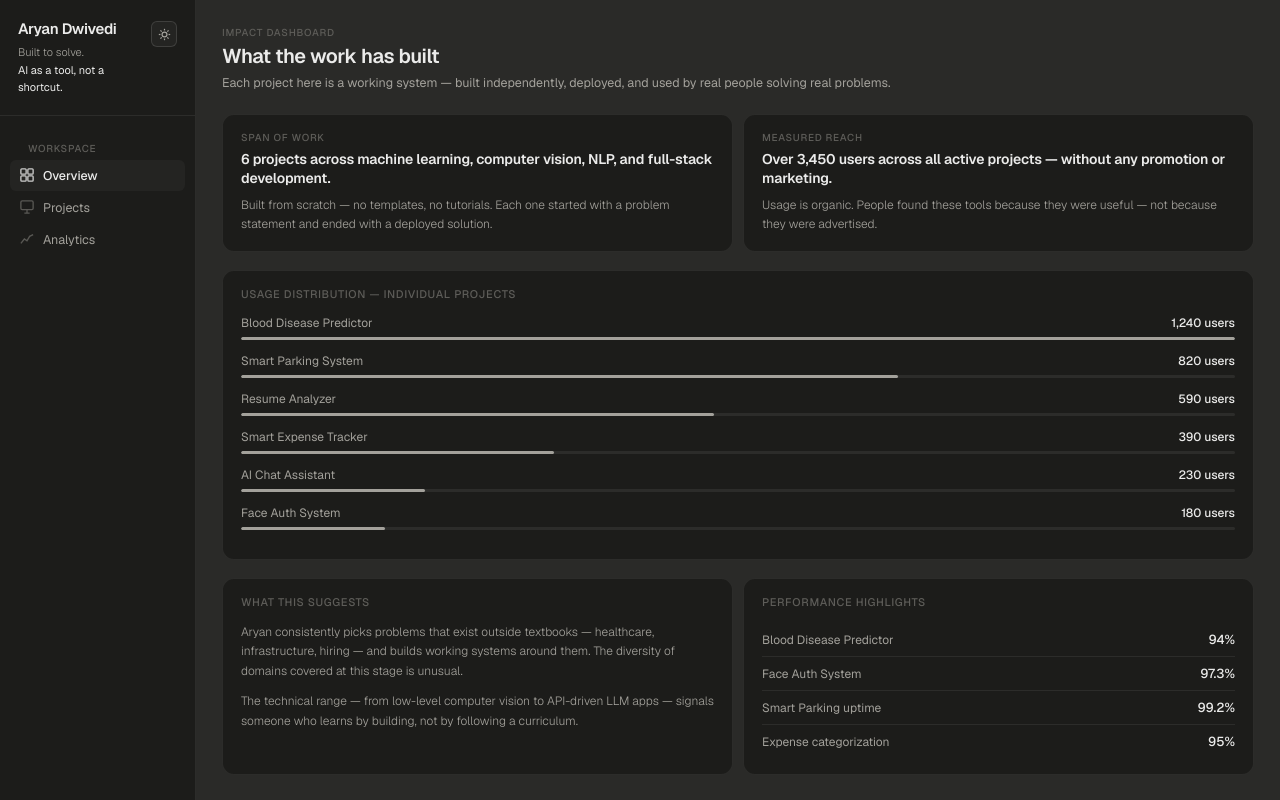
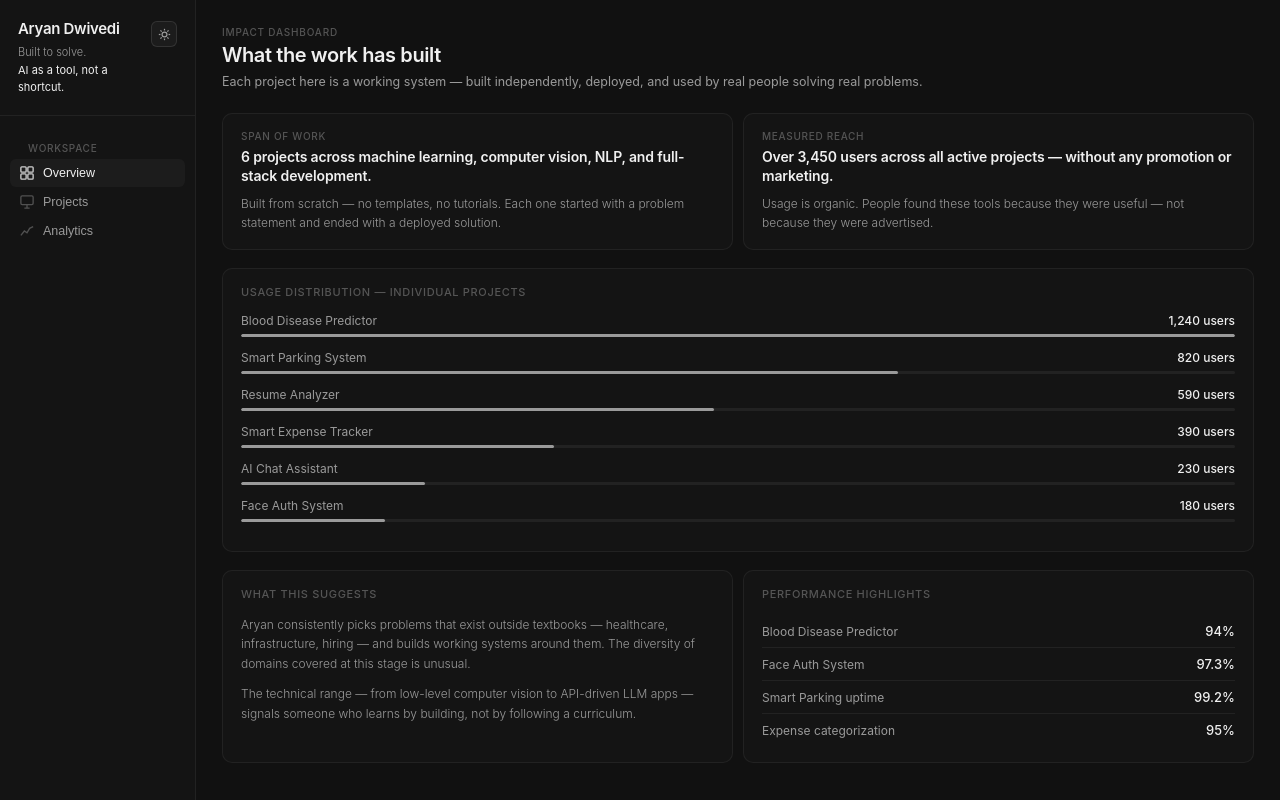
Before and after one commit to Aryan457dwivedi/Aryan-s-Dashboard, a React (Create React App) app: page / in a window 1280 px wide. Built offline with nearby package versions, Linux system fonts and the light colour scheme.

Commit message:
Update index.css

```diff
--- a/src/index.css
+++ b/src/index.css
@@ -1,78 +1,75 @@
-@import url('https://fonts.googleapis.com/css2?family=Geist:wght@300;400;500;600&display=swap');
+/* src/index.css  — paste this, replacing your current global styles */
 
-*, *::before, *::after {
-  box-sizing: border-box;
-  margin: 0;
-  padding: 0;
-}
-
-:root {
-  --color-background-body: #D8D6CF;
-  --color-background-primary: #FAFAF8;
-  --color-background-secondary: #F3F2EE;
-  --color-background-tertiary: #E8E6DF;
-  --color-background-success: #EDF5EE;
-  --color-border-tertiary: rgba(0, 0, 0, 0.08);
-  --color-border-secondary: rgba(0, 0, 0, 0.13);
-  --color-border-primary: rgba(0, 0, 0, 0.28);
-  --color-text-primary: #1A1A18;
-  --color-text-secondary: #5C5B57;
-  --color-text-tertiary: #9A9890;
-  --color-text-success: #2E7D3A;
-  --border-radius-lg: 12px;
-  --border-radius-md: 7px;
-  --font-main: 'Geist', 'SF Pro Text', -apple-system, BlinkMacSystemFont, sans-serif;
-  --chart-grid: rgba(0, 0, 0, 0.04);
-  --chart-tick: #888780;
-  --chart-bar-bg: rgba(0, 0, 0, 0.07);
-  --chart-bar-border: rgba(0, 0, 0, 0.2);
-  --chart-line: #444441;
-}
-
-[data-theme="dark"] {
-  --color-background-body: #141413;
-  --color-background-primary: #1C1C1A;
-  --color-background-secondary: #242422;
-  --color-background-tertiary: #2A2A28;
-  --color-background-success: #1A2E1C;
-  --color-border-tertiary: rgba(255, 255, 255, 0.07);
-  --color-border-secondary: rgba(255, 255, 255, 0.12);
-  --color-border-primary: rgba(255, 255, 255, 0.25);
-  --color-text-primary: #EBEBEA;
-  --color-text-secondary: #A3A19B;
-  --color-text-tertiary: #5E5D59;
-  --color-text-success: #6DBF78;
-  --chart-grid: rgba(255, 255, 255, 0.04);
-  --chart-tick: #5E5D59;
-  --chart-bar-bg: rgba(255, 255, 255, 0.08);
-  --chart-bar-border: rgba(255, 255, 255, 0.15);
-  --chart-line: #A3A19B;
-}
+/* ── Reset ─────────────────────────────────────────────── */
+*, *::before, *::after { box-sizing: border-box; margin: 0; padding: 0; }
 
 html, body, #root {
   height: 100%;
   width: 100%;
+  overflow: hidden;          /* prevent outer scroll; inner panels scroll */
 }
 
 body {
-  background: var(--color-background-body);
-  display: flex;
-  align-items: center;
-  justify-content: center;
-  min-height: 100vh;
-  font-family: var(--font-main);
+  font-family: 'DM Sans', -apple-system, BlinkMacSystemFont, 'Segoe UI', sans-serif;
   -webkit-font-smoothing: antialiased;
   -moz-osx-font-smoothing: grayscale;
-  transition: background 0.2s;
 }
 
-button {
-  font-family: var(--font-main);
+/* ── Dark theme (default) ───────────────────────────────── */
+[data-theme="dark"] {
+  --color-background-primary:    #141414;
+  --color-background-secondary:  #1c1c1c;
+  --color-background-tertiary:   #111111;
+  --color-background-success:    rgba(34, 197, 94, 0.08);
+
+  --color-border-primary:        rgba(255,255,255,0.20);
+  --color-border-secondary:      rgba(255,255,255,0.10);
+  --color-border-tertiary:       rgba(255,255,255,0.06);
+
+  --color-text-primary:          #f0f0f0;
+  --color-text-secondary:        #9a9a9a;
+  --color-text-tertiary:         #555555;
+  --color-text-success:          #22c55e;
+
+  --color-chart-bar:             rgba(255,255,255,0.12);
+  --color-chart-bar-border:      rgba(255,255,255,0.22);
+  --color-chart-line:            #c0c0c0;
+  --color-chart-tick:            #555555;
+  --color-chart-grid:            rgba(255,255,255,0.04);
+
+  --border-radius-sm:  5px;
+  --border-radius-md:  8px;
+  --border-radius-lg:  10px;
 }
 
+/* ── Light theme ────────────────────────────────────────── */
+[data-theme="light"] {
+  --color-background-primary:    #ffffff;
+  --color-background-secondary:  #f5f5f4;
+  --color-background-tertiary:   #efefed;
+  --color-background-success:    rgba(22, 163, 74, 0.08);
+
+  --color-border-primary:        rgba(0,0,0,0.18);
+  --color-border-secondary:      rgba(0,0,0,0.10);
+  --color-border-tertiary:       rgba(0,0,0,0.07);
+
+  --color-text-primary:          #1a1a1a;
+  --color-text-secondary:        #6b6b6b;
+  --color-text-tertiary:         #a3a3a3;
+  --color-text-success:          #16a34a;
+
+  --color-chart-bar:             rgba(0,0,0,0.07);
+  --color-chart-bar-border:      rgba(0,0,0,0.18);
+  --color-chart-line:            #444441;
+  --color-chart-tick:            #a3a3a3;
+  --color-chart-grid:            rgba(0,0,0,0.04);
+
+  --border-radius-sm:  5px;
+  --border-radius-md:  8px;
+  --border-radius-lg:  10px;
+}
+
+/* ── Scrollbar ──────────────────────────────────────────── */
 ::-webkit-scrollbar { width: 4px; }
 ::-webkit-scrollbar-track { background: transparent; }
-::-webkit-scrollbar-thumb {
-  background: var(--color-border-secondary);
-  border-radius: 2px;
-}
+::-webkit-scrollbar-thumb { background: rgba(128,128,128,0.2); border-radius: 2px; }
```
